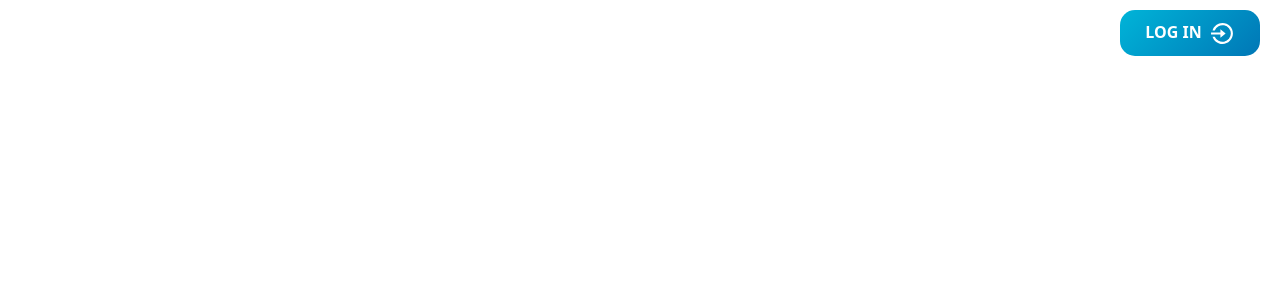
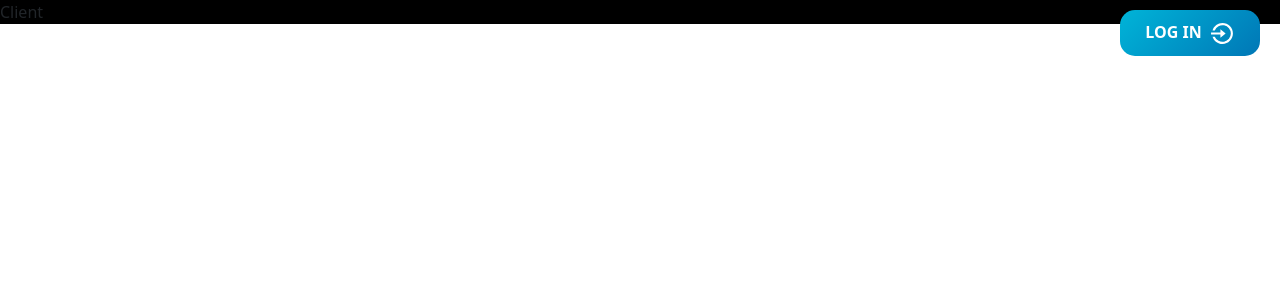
Before and after one commit to quack-quack-quads/taskmaster, a React (Vite) app in the folder client/: page /client in a window 1280 px wide. Before the commit this address had no page. Shown: the top 300 px of the page. Built offline with nearby package versions, Linux system fonts and the light colour scheme.

Commit message:
added global state

```diff
--- a/client/src/App.jsx
+++ b/client/src/App.jsx
@@ -5,7 +5,7 @@ import "./App.scss";
 import { BrowserRouter as Router, Routes, Route, Link } from "react-router-dom";
 
 //screens
-import Home from "./pages/Home/Home";
+import {Business, Client, Home} from "./pages/index"
 
 //components
 import Navbar from "./components/Navbar/Navbar";
@@ -16,7 +16,10 @@ function App() {
       <Navbar />
       <Router>
         <Routes>
-          <Route path="/" element={<Home />} />
+          <Route exact path="/" element={<Home />} />
+          <Route path="/client" element={<Client />} />
+          <Route path="/business" element={<Business />} />
+          <Route path="/*" element={<Home />} />
         </Routes>
       </Router>
     </div>
--- /dev/null
+++ b/client/src/context/businessContext.jsx
@@ -0,0 +1,15 @@
+import {useState, useEffect, createContext} from "react";
+
+export const BusinessContext = createContext();
+
+export const BusinessProvider = ({
+    children
+}) => {
+    return (
+        <BusinessContext.Provider value={{
+            // ! add state and functions here
+        }}>
+            {children}
+        </BusinessContext.Provider>
+    )
+}
--- /dev/null
+++ b/client/src/context/clientContext.jsx
@@ -0,0 +1,20 @@
+import {useState, useEffect, createContext} from "react";
+
+export const ClientContext = createContext();
+
+export const ClientProvider = ({
+    children
+}) => {
+    const [account, setAccount] = useState(null);
+
+
+    return (
+        <ClientContext.Provider value={{
+            // ! add state and functions here
+            account,
+            setAccount
+        }}>
+            {children}
+        </ClientContext.Provider>
+    )
+}
--- /dev/null
+++ b/client/src/pages/Business/Business.jsx
@@ -0,0 +1,11 @@
+import { BusinessProvider } from "../../context/businessContext"
+
+const Business = () => {
+  return (
+    <BusinessProvider>
+      <div>Business</div>
+    </BusinessProvider>
+  )
+}
+
+export default Business
--- /dev/null
+++ b/client/src/pages/Client/Client.jsx
@@ -0,0 +1,12 @@
+import { ClientProvider } from "../../context/clientContext"
+
+
+const Client = () => {
+  return (
+    <ClientProvider>
+      <div>Client</div>
+    </ClientProvider>
+  )
+}
+
+export default Client
--- /dev/null
+++ b/client/src/pages/index.js
@@ -0,0 +1,3 @@
+export {default as Home} from './Home/Home';
+export {default as Client} from './Client/Client';
+export {default as Business} from './Business/Business';
```
Also changed, not shown: client/src/pages/Client/tmp.jsx (added, +10 -0 lines).
